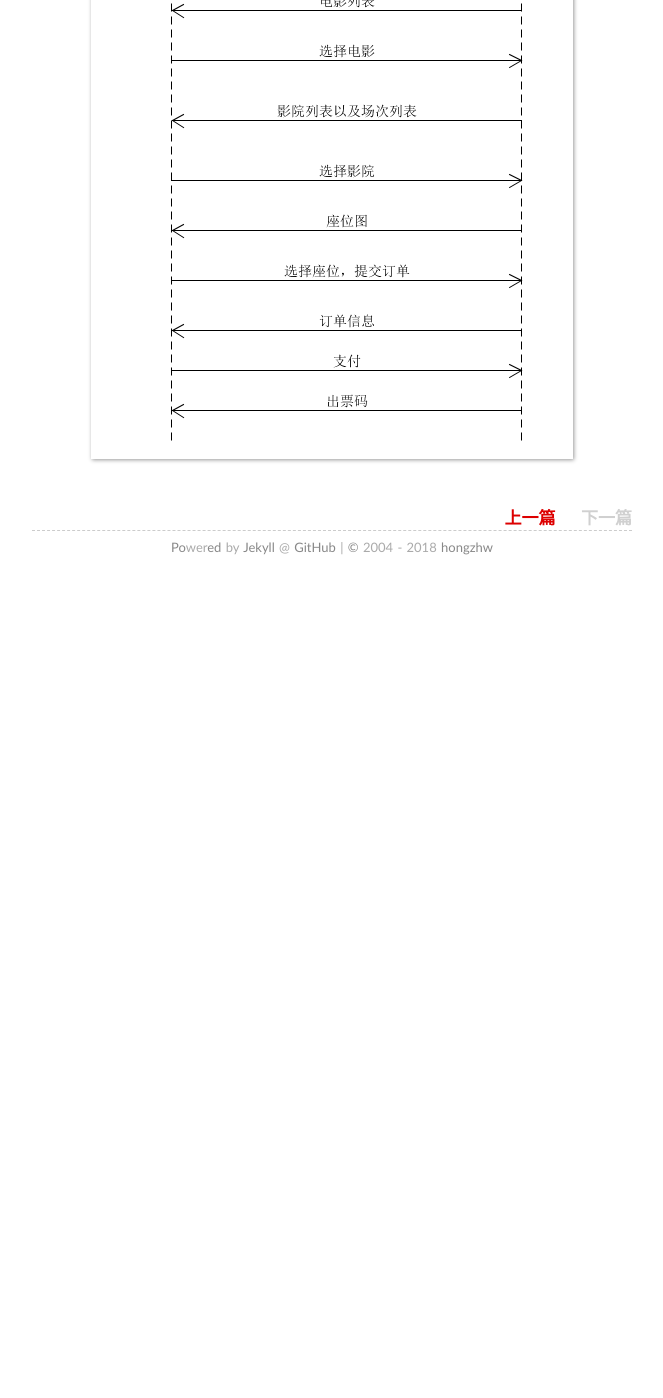
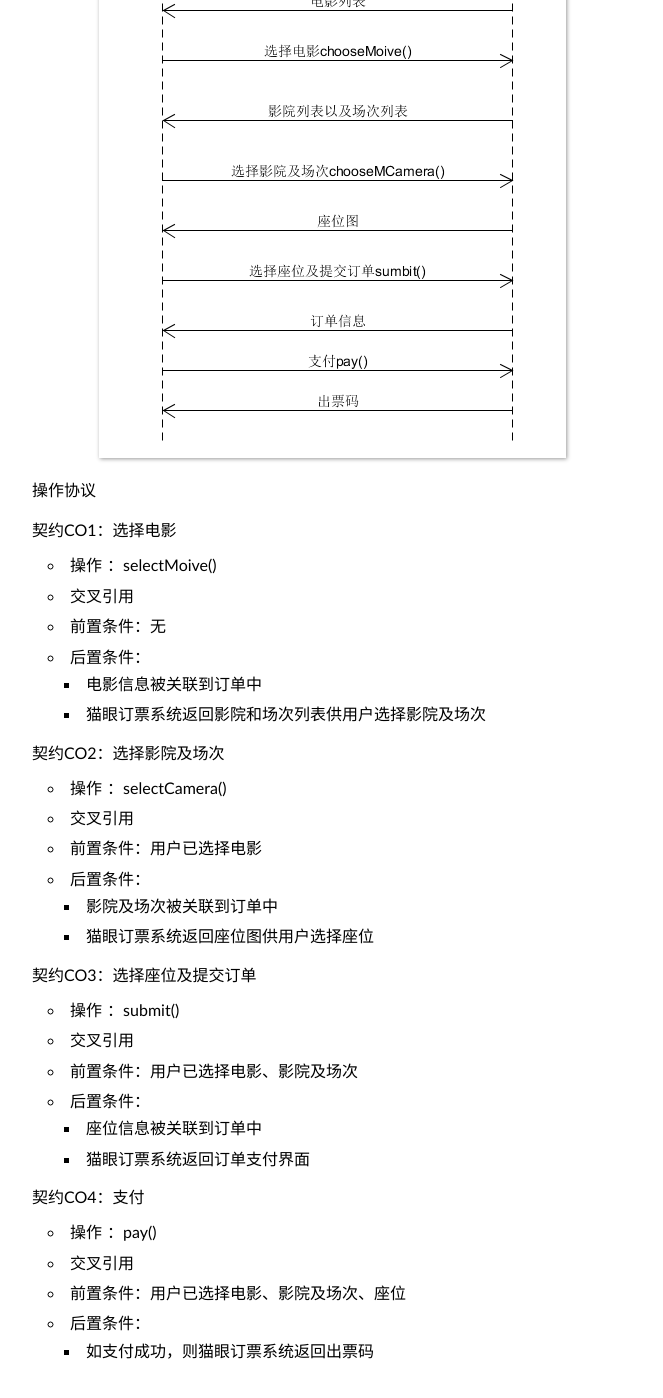
Before and after one commit to hongzhw/hongzhw.github.io, a Jekyll site: the page built from _posts/2018-05-11-assigment7.md, in a window 1280 px wide and 1400 px high, scrolled down 2362 px. Shown: the whole window, without its empty margins (308-971 px from the left). Built offline with Jekyll 4.4.1, drawn with Linux system fonts in a browser that asks for light colours; comment, search, counter and statistics services are not loaded; before the commit the page ends 2952 px from its top, so only the background shows below that.

Commit message:
sad hw7 v2

```diff
--- a/_posts/2018-05-11-assigment7.md
+++ b/_posts/2018-05-11-assigment7.md
@@ -35,3 +35,36 @@ tags: 课程作业
    系统顺序图
 
    ![1e](../assets/sad/hw7/sequence.png)
+
+   操作协议
+
+   契约CO1：选择电影
+      * 操作 ：selectMoive()
+      * 交叉引用
+      * 前置条件：无
+      * 后置条件：
+         * 电影信息被关联到订单中
+         * 猫眼订票系统返回影院和场次列表供用户选择影院及场次
+
+    契约CO2：选择影院及场次
+      * 操作 ：selectCamera()
+      * 交叉引用
+      * 前置条件：用户已选择电影
+      * 后置条件：
+         * 影院及场次被关联到订单中
+         * 猫眼订票系统返回座位图供用户选择座位
+
+    契约CO3：选择座位及提交订单
+      * 操作 ：submit()
+      * 交叉引用
+      * 前置条件：用户已选择电影、影院及场次
+      * 后置条件：
+         * 座位信息被关联到订单中
+         * 猫眼订票系统返回订单支付界面
+
+    契约CO4：支付
+      * 操作 ：pay()
+      * 交叉引用
+      * 前置条件：用户已选择电影、影院及场次、座位
+      * 后置条件：
+         * 如支付成功，则猫眼订票系统返回出票码
```
Also changed, not shown: other parts of _posts/2018-05-11-assigment7.md (+1 -1 lines), assets/sad/hw7/sequence.png, 1 other file.
